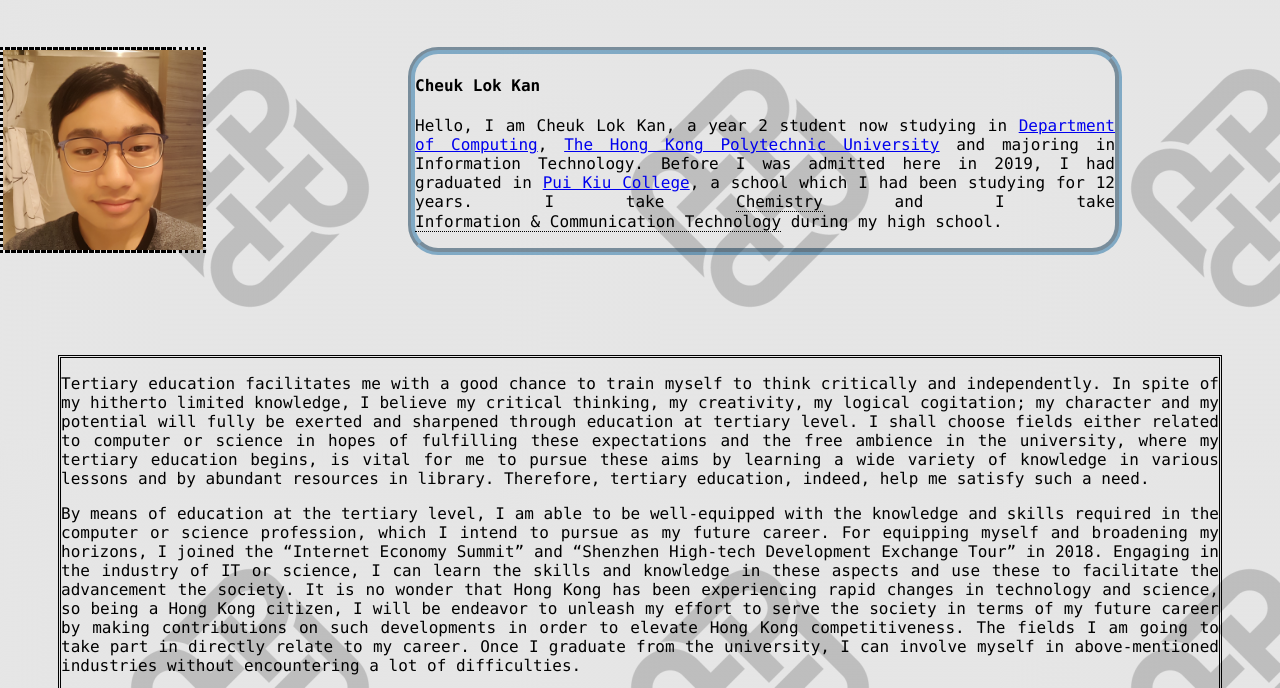
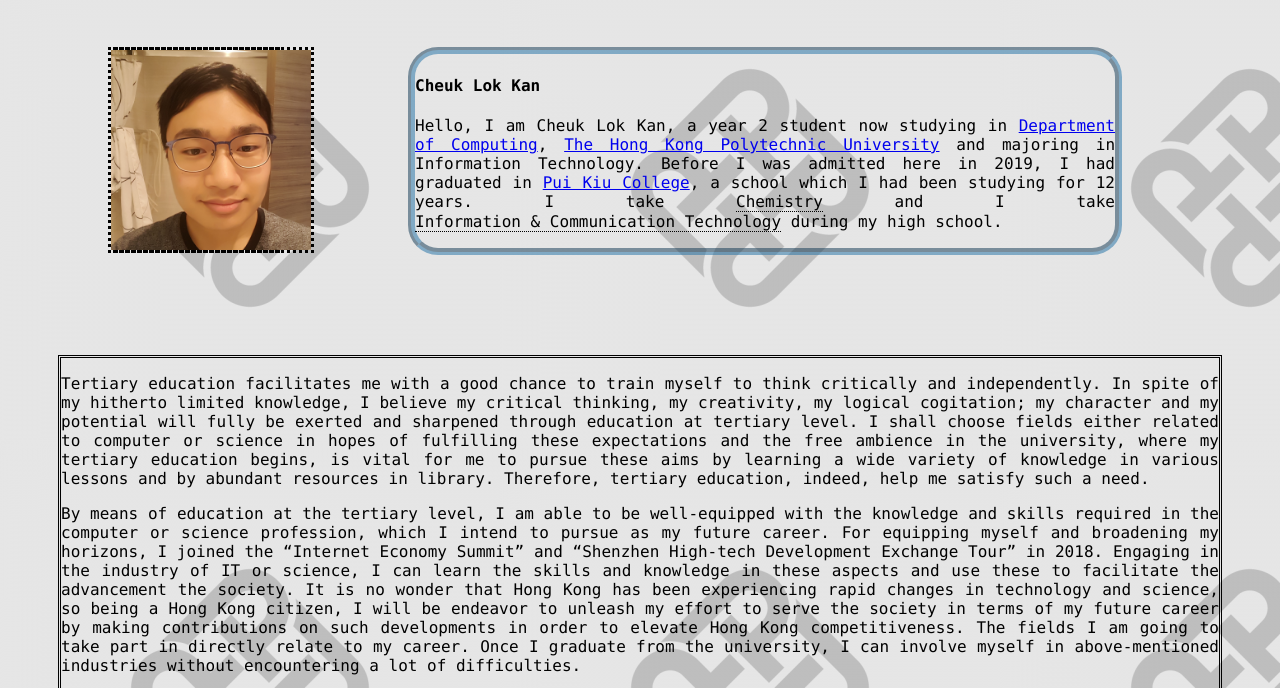
Before and after one commit to MatthewCheuk221/mc221, a plain HTML site: page index.html in a window 1280 px wide. Shown: the part 62-750 px from the top of the page. Drawn offline with Linux system fonts and the light colour scheme.

Commit message:
Update StyleSheet1.css

```diff
--- a/StyleSheet1.css
+++ b/StyleSheet1.css
@@ -44,7 +44,8 @@ div.my_picture {
 div.my_picture > img{
 	border-style: dotted;
 	position:absolute;
-  left:0;
+}
+.my_picture img{
   -webkit-transition: opacity 1s ease-in-out;
   -moz-transition: opacity 1s ease-in-out;
   -o-transition: opacity 1s ease-in-out;
```
